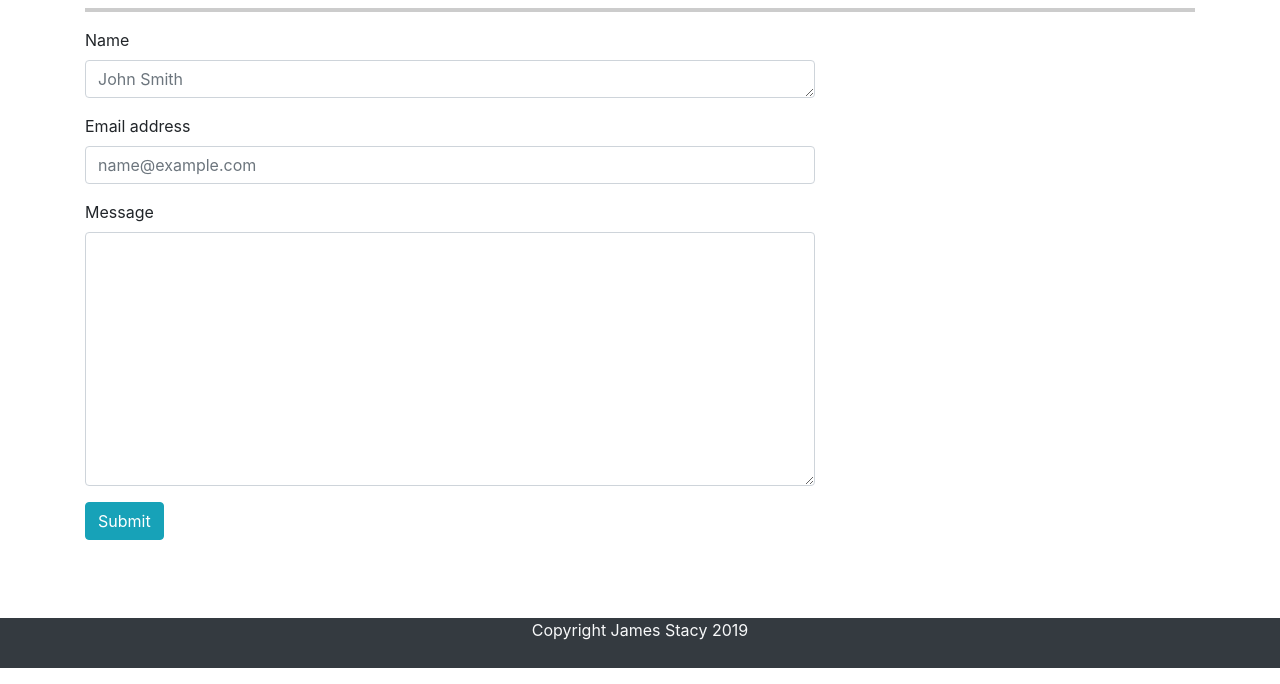
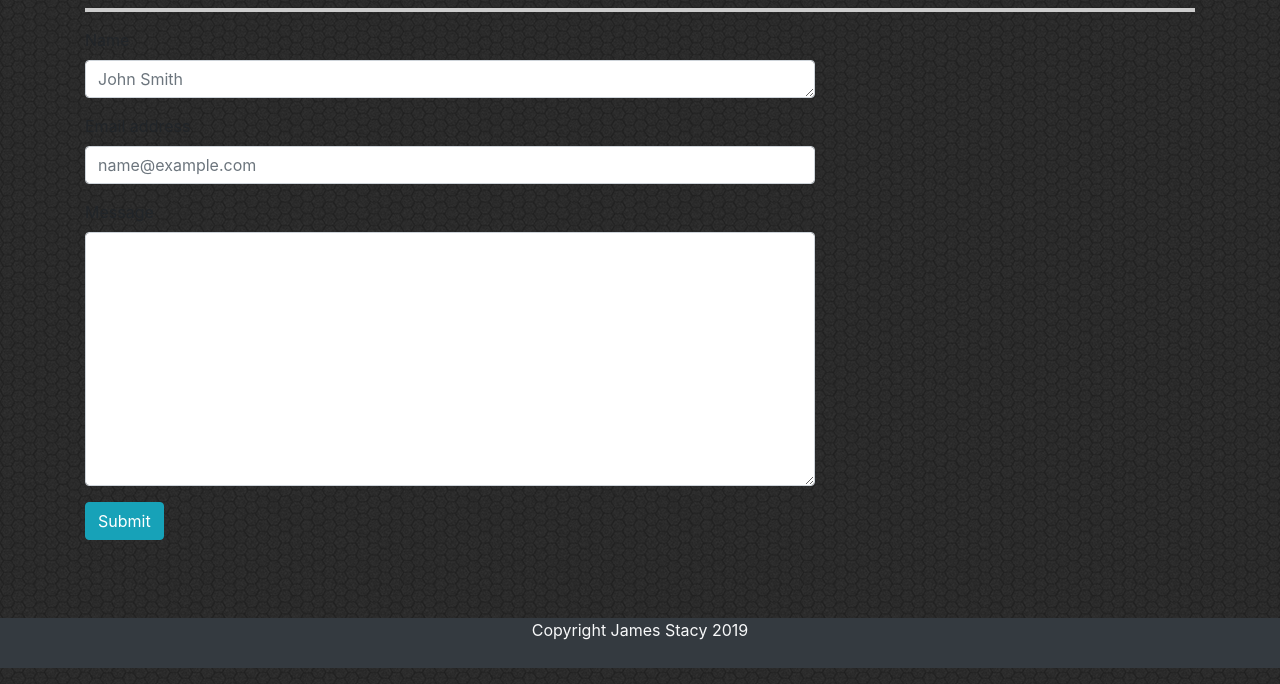
Before and after one commit to SirHexxus/Bootstrap-Portfolio, a plain HTML site: page contact.html in a window 1280 px wide. Shown: the part 116-800 px from the top of the page. Drawn offline with nearby package versions, Linux system fonts and the light colour scheme.

Commit message:
Added Background Image to contact.html

```diff
--- a/contact.html
+++ b/contact.html
@@ -6,7 +6,7 @@
         <link rel="stylesheet" href="https://stackpath.bootstrapcdn.com/bootstrap/4.3.1/css/bootstrap.min.css" integrity="sha384-ggOyR0iXCbMQv3Xipma34MD+dH/1fQ784/j6cY/iJTQUOhcWr7x9JvoRxT2MZw1T" crossorigin="anonymous">
     </head>
 
-    <body>
+    <body style="background-image: url('assets/images/dark-honeycomb.png');">
         <div class="container">
             <nav class="navbar navbar-expand-lg navbar-light p-0 mw-100" style="background-color: #ffffff;">
                     <span class="navbar-brand m-0 h-100 h1" style="background-color: #4aaaa5; padding: 10px;">James Stacy</span>
```
